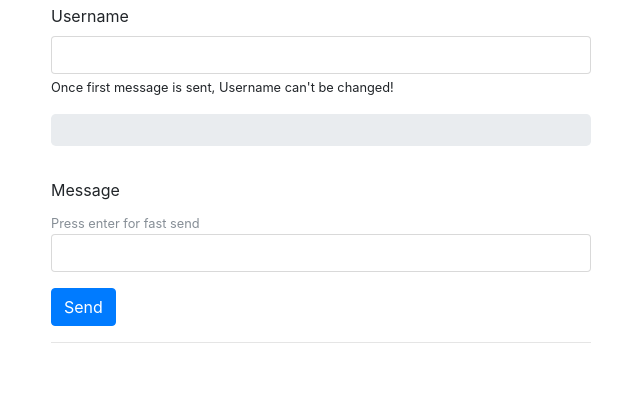
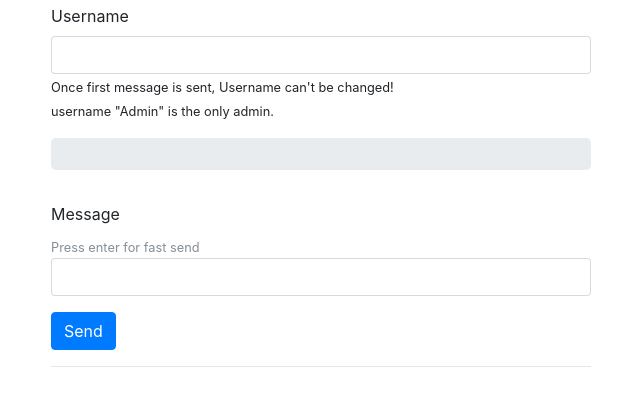
Before and after one commit to Eduardo40/chat-app, a website: page public/index.html in a window 1280 px wide. Shown: the part 96-502 px from the top of the page, without its empty margins (319-959 px from the left). Drawn offline with nearby package versions, Linux system fonts and the light colour scheme; no server answers.

Commit message:
add Admin validation

```diff
--- a/public/index.html
+++ b/public/index.html
@@ -22,7 +22,8 @@
                     <div class="form-group">
                         <label>Username</label>
                         <input class="to form-control" type="text" name="msg">
-                        <small>Once first message is sent, Username can't be changed!</small>
+                        <small>Once first message is sent, Username can't be changed!</small><br>
+                        <small>username "Admin" is the only admin.</small>
                     </div>
                     <div class="mesage jumbotron">
 
--- a/public/js/index.js
+++ b/public/js/index.js
@@ -22,6 +22,9 @@ $("form").on("submit",function(e){
     e.preventDefault()
     const to = document.querySelector(".to").value;
     let text = document.querySelector(".text").value;
+    if(to === "Admin"){
+        return false;
+    }
     if(to.length > 0 && text.length > 0){
         socket.emit("createMessage",{from:to,text:text},function(serverMessage){
                $(".text").val("")
```
